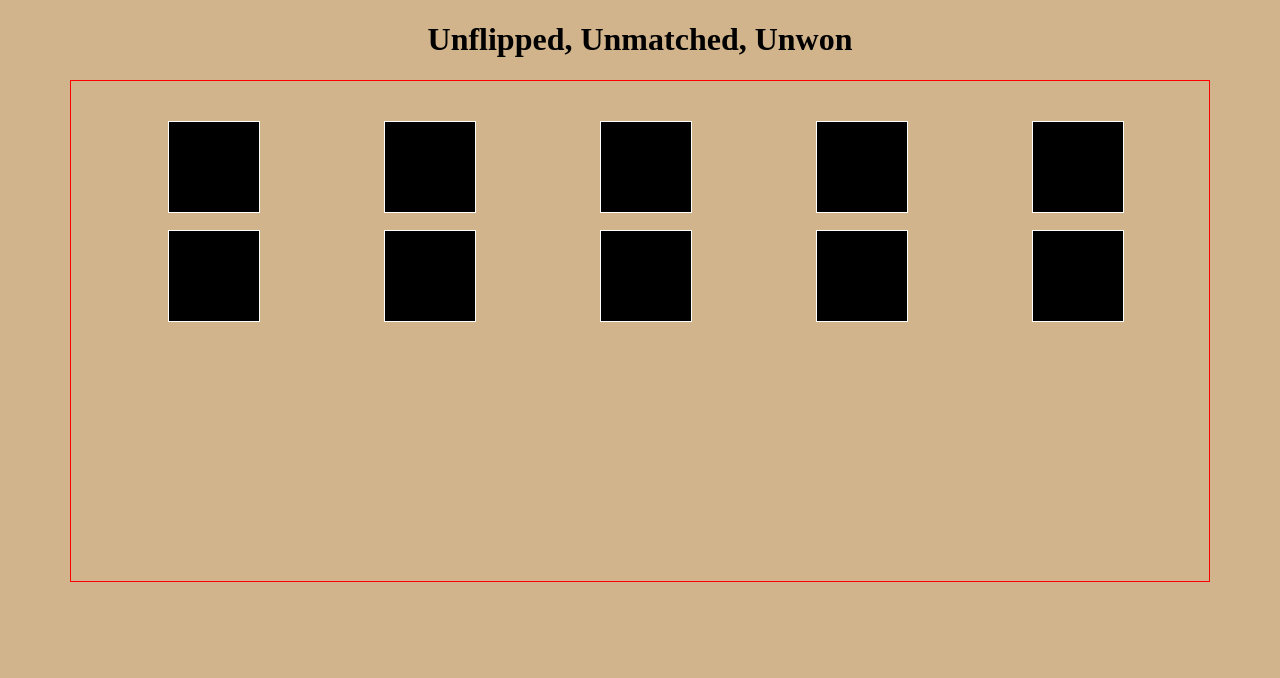
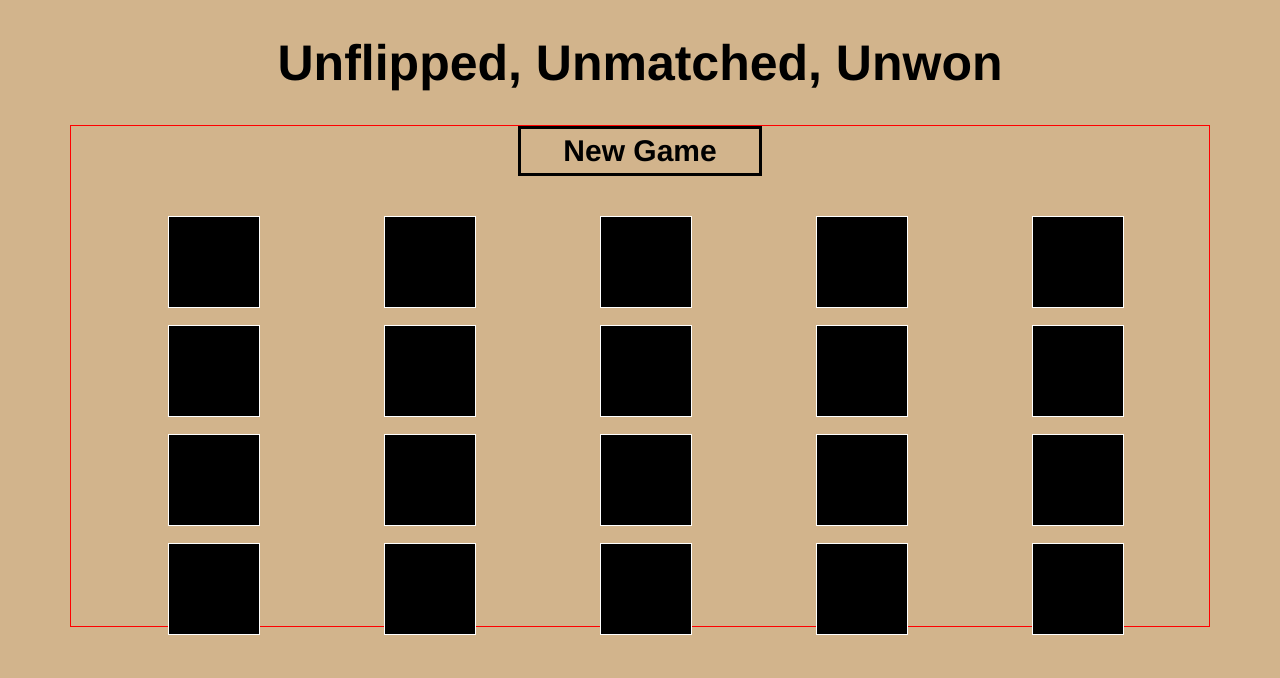
Before and after one commit to DanaMC18/Concentration-Project1, a plain HTML site: page index.html in a window 1280 px wide. Drawn offline with nearby package versions, Linux system fonts and the light colour scheme.

Commit message:
expanded board

```diff
--- a/index.html
+++ b/index.html
@@ -11,30 +11,42 @@
 
   <div id="painted-table">
 
+    <a id="new-game-btn">New Game</a>
+
     <div class="column"> <!--col 1 -->
       <div id="one" class="card facedown"></div>
       <div id="two" class="card facedown"></div>
+      <div id="three" class="card facedown"></div>
+      <div id="four" class="card facedown"></div>
     </div> <!--col 1-->
 
     <div class="column"> <!--col 2 -->
-      <div id="three" class="card facedown"></div>
-      <div id="four" class="card facedown"></div>
+      <div id="five" class="card facedown"></div>
+      <div id="six" class="card facedown"></div>
+      <div id="seven" class="card facedown"></div>
+      <div id="eight" class="card facedown"></div>
     </div><!--col 2-->
 
     <div class="column"> <!--col 3 -->
-      <div id="five" class="card facedown"></div>
-      <div id="six" class="card facedown"></div>
+      <div id="nine" class="card facedown"></div>
+      <div id="ten" class="card facedown"></div>
+      <div id="eleven" class="card facedown"></div>
+      <div id="twelve" class="card facedown"></div>
     </div><!-- col 3 -->
 
     <div class="column"> <!--col 4 -->
-      <div id="seven" class="card facedown"></div>
-      <div id="eight" class="card facedown"></div>
+      <div id="thirteen" class="card facedown"></div>
+      <div id="fourteen" class="card facedown"></div>
+      <div id="fifteen" class="card facedown"></div>
+      <div id="sixteen" class="card facedown"></div>
     </div> <!--col 4 -->
 
     <div class="column"><!--col 5 -->
-      <div id="nine" class="card facedown"></div>
-      <div id="ten" class="card facedown"></div>
-    <div><!--col 6 -->
+      <div id="seventeen" class="card facedown"></div>
+      <div id="eighteen" class="card facedown"></div>
+      <div id="nineteen" class="card facedown"></div>
+      <div id="twenty" class="card facedown"></div>
+    <div><!--col 5 -->
 
   </div><!--painted table-->
 
--- a/style.css
+++ b/style.css
@@ -1,9 +1,11 @@
 body {
   background: tan;
+  font-family: helvetica;
 }
 
 h1 {
    text-align: center;
+   font-size: 50px;
 }
 
 #painted-table {
@@ -11,6 +13,17 @@ h1 {
   height: 500px;
   width: 90%;
   margin: 0 auto;
+}
+
+a {
+  border: 3px solid black;
+  font-weight: bold;
+  font-size: 30px;
+  padding: 5px;
+  margin: 0 auto;
+  width: 20%;
+  display: block;
+  text-align: center;
 }
 
 .card {
```
Also changed, not shown: main.js (+6 -2 lines), 1 other file.
